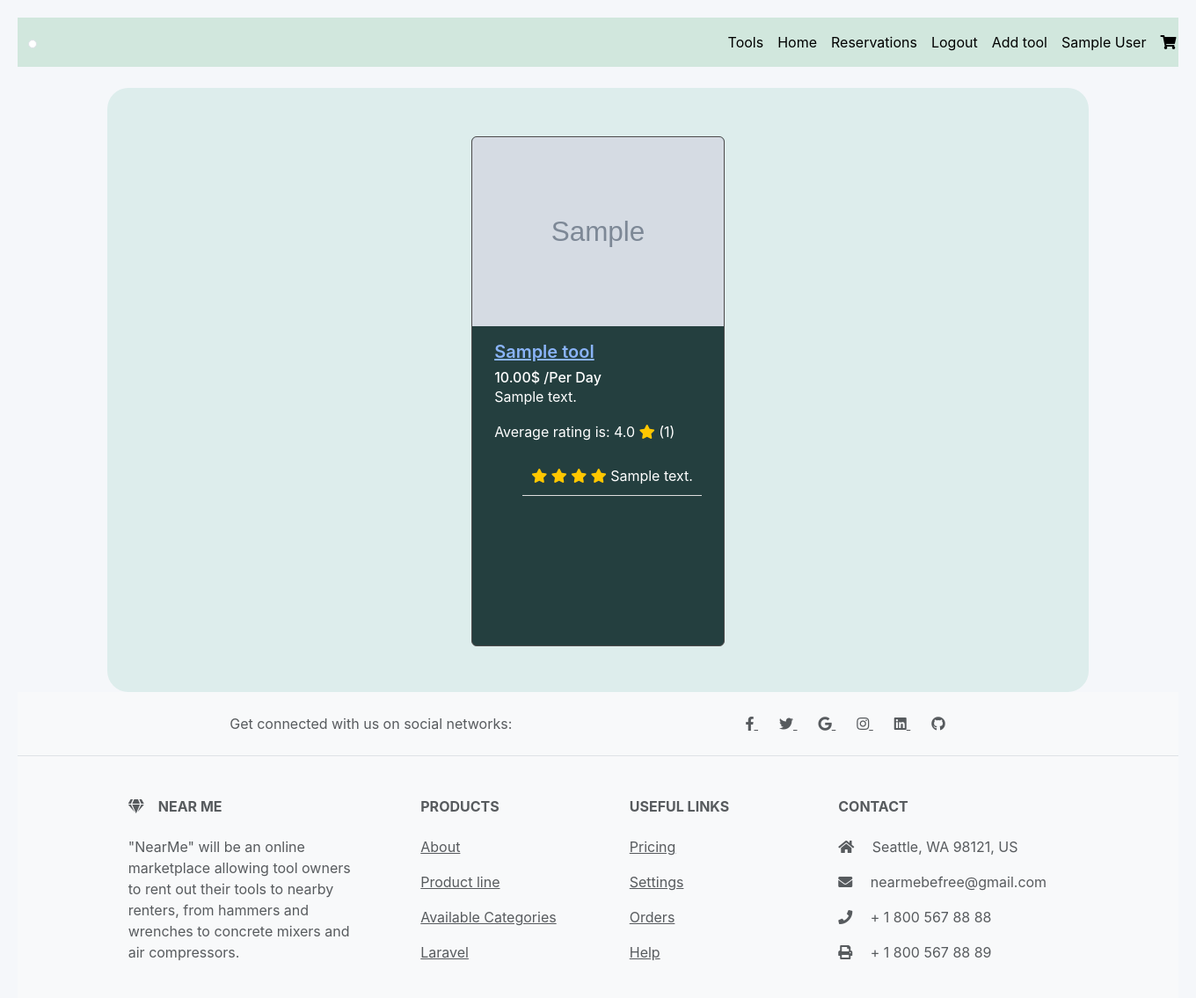
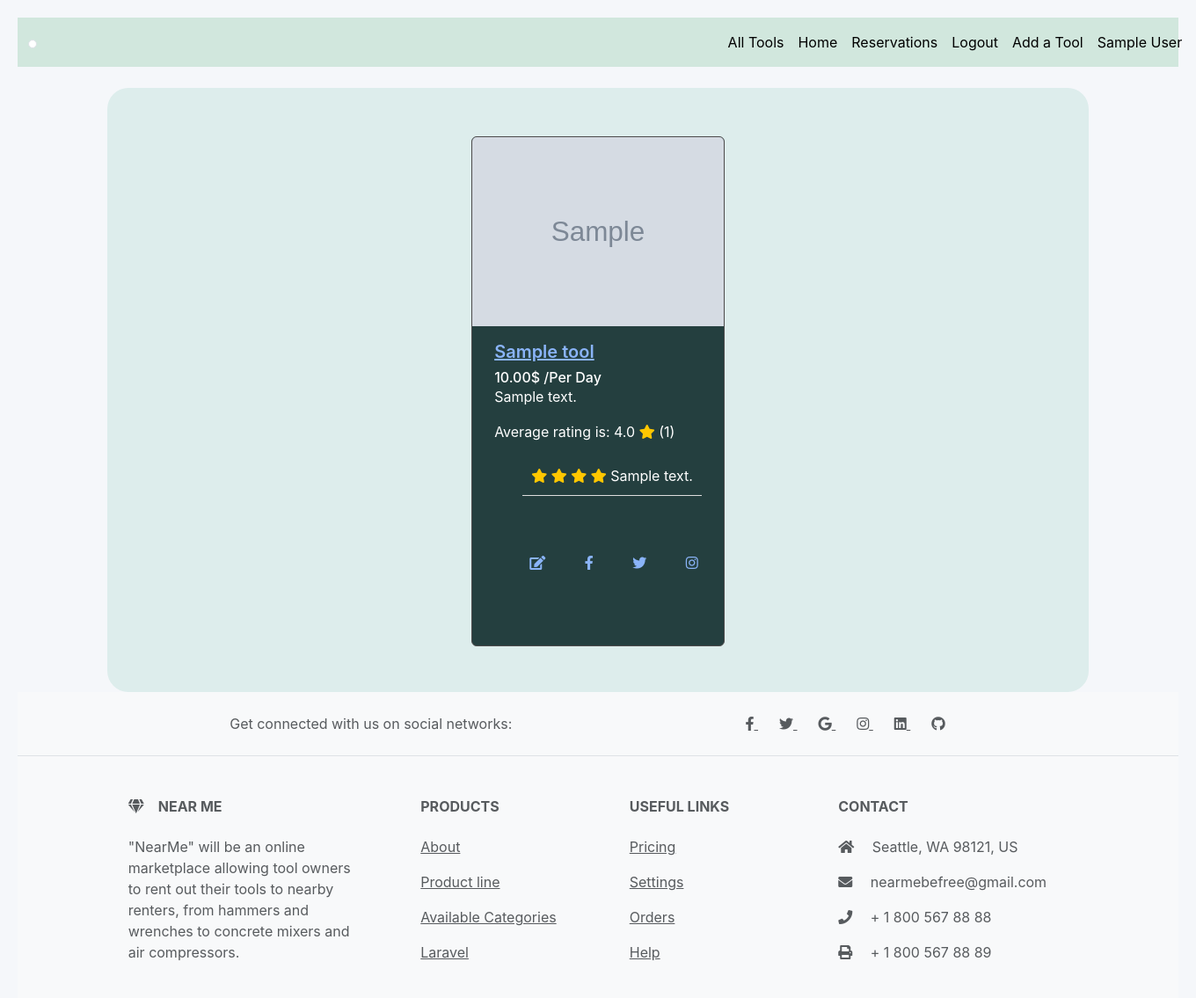
Before and after one commit to BdoAni/NearME, a Flask app: page /tools in a window 1360 px wide. Shown: the whole page at 88% size. Run offline with Flask 2, Linux system fonts and the light colour scheme; the visitor is signed in with stand-in values (Sample User, id 1); tables that the repository leaves empty hold one stand-in row (values such as "Sample post"); grey boxes marked "Sample" are stand-in pictures; some libraries are stand-ins or nearby versions.

Commit message:
commiting final version

```diff
--- a/server.py
+++ b/server.py
@@ -95,7 +95,7 @@ def register_user_in_react():
     email = data.get("email")
     password = data.get("password")
     address = data.get("address")
-    # print(f'******************* PRINTING request.files {request.files}')
+
 
     profile_image = request.files['file']
     # print(f'******************* PRINTING profile_image {profile_image}')
@@ -178,7 +178,13 @@ def show_user_dashboard():
 
     user=User.get_by_id(user_id)
 
-    return render_template("user_dashboard.html", user=user, GOOGLEMAP_KEY=GOOGLEMAP_KEY)
+
+    tools= Tool.all_tools()
+    for tool in tools:
+        Tool.get_review_by_tool(tool.tool_id)
+
+
+    return render_template("user_dashboard.html", user=user, tools=tools, GOOGLEMAP_KEY=GOOGLEMAP_KEY)
 
 #//////////////////////////// display a user ////////////////////
 @app.route("/users/<user_id>")
@@ -188,26 +194,21 @@ def show_user(user_id):
     user=User.get_by_id(user_id)
 
     return render_template("user_details.html", user=user)
-# ////////////////////////// display one user with all information ////
+
 
 
 # ///////////////////////////////////// Getting All Tools /////////////////////////////
 @app.route("/tools")
 def all_tools():
     """View all tools."""
-    # if not "user_id" in session:
-    #     flash("You must log in to rate a movie.")
-    #     return redirect("/")
+
     tools= Tool.all_tools()
     for tool in tools:
         Tool.get_review_by_tool(tool.tool_id)
 
     num_five_star_ratings=db.session.query((Review.rating)).filter(Review.rating==5).count()
-    # print(f'********************* PRINTING TOOL 5 STAR rating { num_five_star_ratings}')
     num_four_star_ratings=db.session.query((Review.rating)).filter(Review.rating==4).count()
-    # print(f'********************* PRINTING TOOL 4 STAR rating { num_four_star_ratings}')
     num_three_star_ratings=db.session.query((Review.rating)).filter(Review.rating==3).count()
-    # print(f'********************* PRINTING TOOL 3 STARs rating { num_three_star_ratings}')
     num_two_star_ratings=db.session.query((Review.rating)).filter(Review.rating==2).count()
     num_one_star_ratings=db.session.query((Review.rating)).filter(Review.rating==1).count()
 
@@ -232,6 +233,9 @@ def all_tools():
 def show_detail_tool(tool_id):
     """Show details on a particular tool."""
     # getting user_id from the session
+    if not "user_id" in session:
+        flash("Please Login/Register for the best user experience")
+        return redirect("/")
 
     user_id=session["user_id"]
     tool=Tool.get_by_id(tool_id)
@@ -268,7 +272,7 @@ def create_review(tool_id):
     """Create a new rating for the tool."""
 
     if not "user_id" in session:
-        flash("You must log in to rate a movie.")
+        flash("Please Login/Register for the best user experience")
         return redirect("/")
 
     user_id=session["user_id"]
@@ -469,10 +473,7 @@ def reservation_tools():
         return redirect("/")
     user_id=session["user_id"]
     user=User.get_by_id(user_id)
-    # for res in user.reservations:
-        # print(f'********************** USER RESERVATIONS: {res.tool}')
-        # print(f'********************** USER RESERVATIONS: {res.tool}')
-    # reservations = Reservation.all_reservations()
+
 
     return render_template( 'reservation.html', user=user, reservations = user.reservations)
 
@@ -545,12 +546,8 @@ def create_checkout_session():
     user_id=session["user_id"]
     user=User.get_by_id(user_id)
 
-
-    # tools = Tool.all_tools()
-    # import pdb; pdb.set_trace()
     try:
         data = json.loads(request.data)
-        # print(f'******************* PRINT data', data)
 
     # get tool
         tool_id=int(data['tool_id'])
--- a/templates/all_tools.html
+++ b/templates/all_tools.html
@@ -1,7 +1,6 @@
 {% extends 'base.html' %}
 {% block title %}NearME all tools page{% endblock %}
 <!-- <link rel="stylesheet" href="/static/css/card.css"> -->
-
 
 {% block body %}
 
@@ -48,9 +47,20 @@
                         {% if session.get('user_id') != tool.user_id %}
                         <a href="/tools/{{tool.tool_id}}" class="btn mr-2"><i class="fa fa-shopping-cart"></i>
                             Reserve</a>
+                        {% else %}
+
+                        <br>
+                        <br>
+                        <div class="user-card-footer">
+                            <a href="/tools/{{tool.tool_id}}/edit"><i class="fas fa-edit"></i></a>
+                            <a href="*"><i class="fab fa-facebook-f"></i></a>
+                            <a href="*"><i class="fab fa-twitter"></i></a>
+                            <a href="*"><i class="fab fa-instagram"></i></i></a>
+                        </div>
                         {% endif %}
                         {% for reservation in tool.reservations %}
                         {% if session.get('user_id') == reservation.user.user_id %}
+
                         <!-- <div>
                             <h3>You have rented this tool before!</h3>
                         </div> -->
--- a/templates/base.html
+++ b/templates/base.html
@@ -37,7 +37,7 @@
             <div class="collapse navbar-collapse" id="navbarSupportedContent">
                 <ul class="navbar-nav me-auto mb-2 mb-lg-0">
                     <li class="nav-item">
-                        <a class="nav-link active" aria-current="page" href="/tools">Tools</a>
+                        <a class="nav-link active" aria-current="page" href="/tools">All Tools</a>
                     </li>
                     {% if "user_id" in session %}
                     <li class="nav-item">
@@ -50,7 +50,7 @@
                         <a class="nav-link active" aria-current="page" href="/logout">Logout</a>
                     </li>
                     <li class="nav-item">
-                        <a class="nav-link active" aria-current="page" href="/tools/new"> Add tool</a>
+                        <a class="nav-link active" aria-current="page" href="/tools/new"> Add a Tool</a>
                     </li>
                     <li class="nav-item">
                         <a class="nav-link active" aria-current="page" href="/users/{{session['user_id'] }}"> {{ session['first_name'] }}</a>
@@ -70,9 +70,9 @@
         </div>
     </nav>
     {% for msg in get_flashed_messages() %}
-    <p>
+    <h4>
         {{ msg }}
-    </p>
+    </h4>
     {% endfor %}
 
     {% block body %}
--- a/templates/reservation.html
+++ b/templates/reservation.html
@@ -13,7 +13,7 @@
             <div class="col-">
                 <div class="product-details">
                     <div class="link-home" >
-                        <a href="/tools" ><i class="fa fa-home" ></i>
+                        <a href="/dashboard" ><i class="fa fa-home" ></i>
                             <!-- <p>{{ user.first_name}} These are all your Reserved Tools!</p> -->
                         </a>
                     <hr>
--- a/templates/success.html
+++ b/templates/success.html
@@ -20,8 +20,8 @@
                             <div class="intro">
                                 Hi <strong>{{order.user.first_name}} {{order.user.last_name}}</strong>,
                                 <br>
-                                This is the receipt for a payment of <strong>${{order.total}}</strong> (USD) for your {{
-                                reservations[0].tool.tool_name }}
+                                This is the receipt for a payment of <strong>${{order.total}}</strong> (USD) for: <a href="/tools/{{reservations[0].tool.tool_id}}">
+                                {{ reservations[0].tool.tool_name }}</a>
                             </div>
                             <div class="payment-info">
                                 <div class="row">
--- a/templates/tool_details.html
+++ b/templates/tool_details.html
@@ -74,8 +74,10 @@
 
         {% else %}
         <div>
-            <a href="/tools"><i class="fa fa-home"></i></a>
+            <a href="/dashboard"><i class="fa fa-home"></i></a>
+            <a href="/tools/{{tool.tool_id}}/edit"><i class="fas fa-edit"></i></a>
             <a class=" fa fa-trash mb-1 text-danger" href="/tools/delete/{{tool.tool_id}}"></a>
+
         </div>
         {% endif %}
     </div>
--- a/templates/tool_ediit.html
+++ b/templates/tool_ediit.html
@@ -8,7 +8,7 @@
     <form class=" edit-tool" action="/tools/{{tool.tool_id}}/edit" method="POST" enctype="multipart/form-data">
 
         <div>
-            <a href="/tools"><i class="fa fa-home"></i></a>
+            <a href="/dashboard"><i class="fa fa-home"></i></a>
             <a class=" fa fa-trash mb-1 text-danger" href="/tools/delete/{{tool.tool_id}}"></a>
         </div>
 
@@ -34,6 +34,7 @@
             <label for="tool-end-day">End Date: </label>
         </p>
         <p>
+
             <input type="file" id="file" name="file">
             <label for="tool-end-day"> </label>
         </p>
```
Also changed, not shown: requirements.txt (+8 -0 lines), templates/user_dashboard.html (+10 -6 lines).
